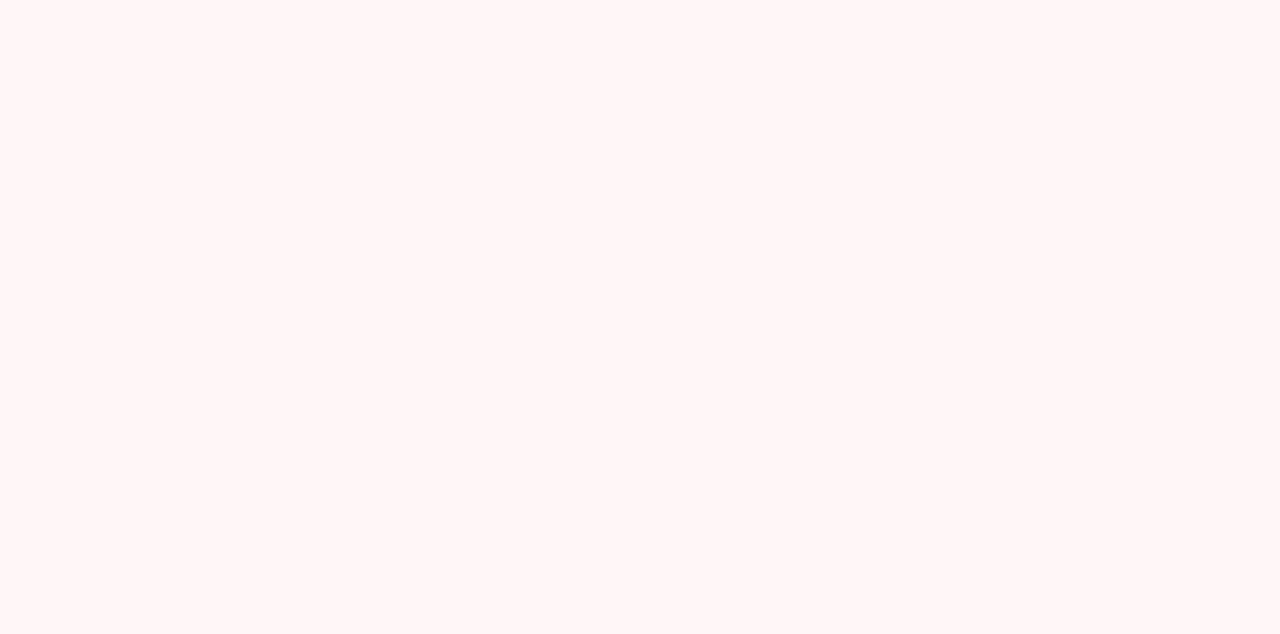
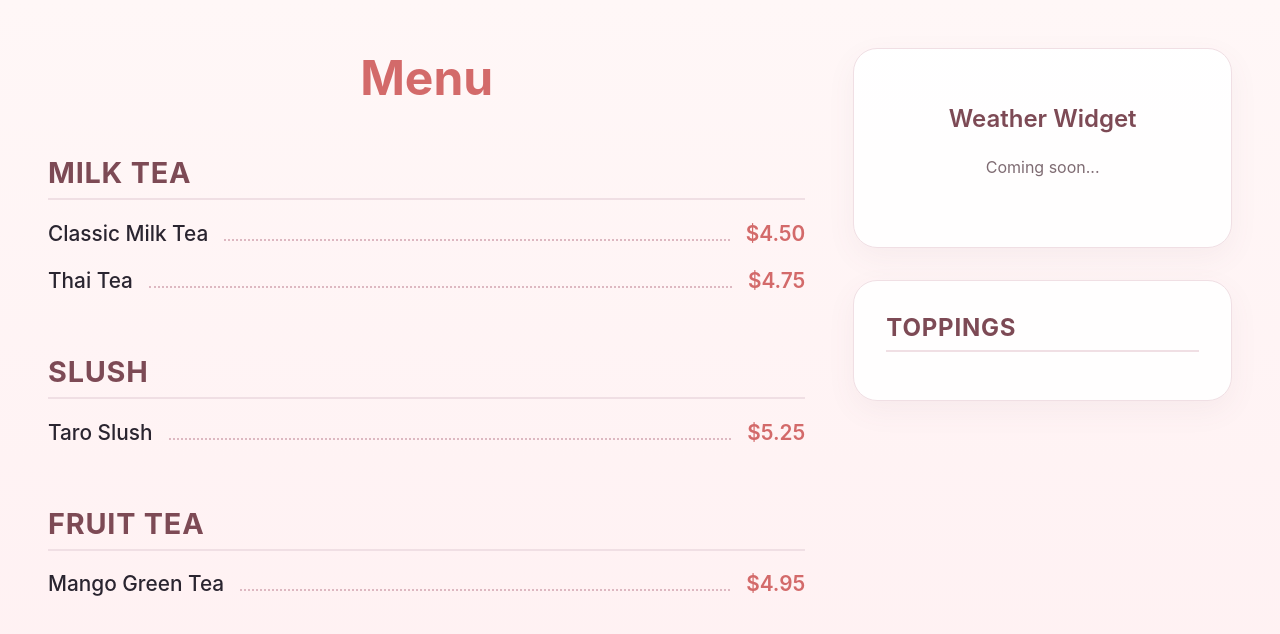
Before and after one commit to CSCE-331-Spring-2026-900-908/project3-team30, a React (Vite) app in the folder client/: page /menu-board in a window 1280 px wide. Before the commit this address led to /login. Shown: the top 634 px of the page. Built offline with nearby package versions, Linux system fonts and the light colour scheme.

Commit message:
added menu board (sorry forgot to branch)

```diff
--- a/client/src/App.jsx
+++ b/client/src/App.jsx
@@ -16,6 +16,7 @@ import SalesReportPage from './pages/SalesReportPage';
 import XReportPage from './pages/XReportPage';
 import ZReportPage from './pages/ZReportPage';
 import RestockReportPage from './pages/RestockReportPage';
+import MenuBoardPage from './pages/MenuBoardPage';
 
 export default function App() {
   return (
@@ -25,6 +26,8 @@ export default function App() {
 
       <Route path="/cashier-login" element={<LoginPage />} />
       <Route path="/manager-login" element={<ManagerLoginPage />} />
+
+      <Route path="/menu-board" element={<MenuBoardPage />} />
 
       <Route
         path="/manager"
--- /dev/null
+++ b/client/src/pages/MenuBoardPage.jsx
@@ -0,0 +1,92 @@
+import { useEffect, useState } from 'react';
+import { api } from '../services/api';
+import '../styles/app.css';
+
+export default function MenuBoardPage() {
+  const [menuItems, setMenuItems] = useState([]);
+  const [inventory, setInventory] = useState([]);
+  const [loading, setLoading] = useState(true);
+
+  useEffect(() => {
+    async function loadData() {
+      try {
+        const [items, inv] = await Promise.all([
+          api.getMenuItems(),
+          api.getInventory()
+        ]);
+        setMenuItems(items);
+        setInventory(inv);
+      } catch (error) {
+        console.error('Failed to load menu data:', error);
+      } finally {
+        setLoading(false);
+      }
+    }
+    loadData();
+  }, []);
+
+  // Group menu items by category (excluding toppings)
+  const groupedItems = menuItems
+    .filter(item => item.category !== 'topping')
+    .reduce((acc, item) => {
+      if (!acc[item.category]) {
+        acc[item.category] = [];
+      }
+      acc[item.category].push(item);
+      return acc;
+    }, {});
+
+  // Get toppings from inventory
+  const toppings = inventory.filter(item => item.category === 'topping');
+
+  if (loading) {
+    return (
+      <div className="centered-page">
+        <p>Loading menu...</p>
+      </div>
+    );
+  }
+
+  return (
+    <div className="menu-board-container">
+      <div className="menu-board-left">
+        <h1 className="menu-board-title">Menu</h1>
+
+        {Object.entries(groupedItems).map(([category, items]) => (
+          <div key={category} className="menu-board-section">
+            <h2 className="menu-board-category">{category}</h2>
+            <div className="menu-board-items">
+              {items.map(item => (
+                <div key={item.id} className="menu-board-row">
+                  <span className="menu-board-item-name">{item.name}</span>
+                  <span className="menu-board-dots"></span>
+                  <span className="menu-board-price">${item.price.toFixed(2)}</span>
+                </div>
+              ))}
+            </div>
+          </div>
+        ))}
+      </div>
+
+      <div className="menu-board-right">
+        <div className="menu-board-weather">
+          <p className="weather-placeholder">Weather Widget</p>
+          <p className="subtle">Coming soon...</p>
+        </div>
+
+        <div className="menu-board-toppings">
+          <h2 className="menu-board-category">Toppings</h2>
+          <div className="menu-board-items">
+            {toppings.map(topping => (
+              <div key={topping.sku} className="menu-board-row">
+                <span className="menu-board-item-name">{topping.name}</span>
+                <span className="menu-board-dots"></span>
+                <span className="menu-board-price">${topping.retailPrice.toFixed(2)}</span>
+              </div>
+            ))}
+          </div>
+        </div>
+      </div>
+    </div>
+  );
+}
--- a/client/src/styles/app.css
+++ b/client/src/styles/app.css
@@ -64,6 +64,133 @@ tr:hover { background: #fff8fa; }
 
 .portal-bottom { margin: 0 auto; width: min(65%, 840px);} /*so all buttons the same size*/
 
+/* Menu Board Styles */
+.menu-board-container {
+  min-height: 100vh;
+  padding: 3rem;
+  display: grid;
+  grid-template-columns: 2fr 1fr;
+  gap: 3rem;
+  background: linear-gradient(180deg, #fff7f7 0%, #fff0f2 100%);
+}
+
+.menu-board-left {
+  display: flex;
+  flex-direction: column;
+  gap: 2rem;
+}
+
+.menu-board-right {
+  display: flex;
+  flex-direction: column;
+  gap: 2rem;
+  align-items: flex-start;
+}
+
+.menu-board-title {
+  font-size: 3rem;
+  margin: 0 0 1rem 0;
+  color: #d36a6a;
+  text-align: center;
+  font-weight: 700;
+}
+
+.menu-board-section {
+  margin-bottom: 1.5rem;
+}
+
+.menu-board-category {
+  font-size: 1.8rem;
+  margin: 0 0 1rem 0;
+  color: #7d4a55;
+  text-transform: uppercase;
+  letter-spacing: 0.05rem;
+  border-bottom: 2px solid #f0dfe4;
+  padding-bottom: 0.5rem;
+}
+
+.menu-board-items {
+  display: flex;
+  flex-direction: column;
+  gap: 0.8rem;
+}
+
+.menu-board-row {
+  display: grid;
+  grid-template-columns: auto 1fr auto;
+  gap: 0.5rem;
+  align-items: baseline;
+  padding: 0.3rem 0;
+}
+
+.menu-board-item-name {
+  font-size: 1.3rem;
+  font-weight: 500;
+  color: #2a2530;
+}
+
+.menu-board-dots {
+  border-bottom: 2px dotted #ddb8c1;
+  margin: 0 0.5rem;
+  min-width: 2rem;
+}
+
+.menu-board-price {
+  font-size: 1.3rem;
+  font-weight: 600;
+  color: #d36a6a;
+  white-space: nowrap;
+}
+
+.menu-board-weather {
+  background: rgba(255, 255, 255, 0.95);
+  border: 1px solid #f0dfe4;
+  border-radius: 24px;
+  padding: 2rem;
+  width: 100%;
+  min-height: 200px;
+  display: flex;
+  flex-direction: column;
+  align-items: center;
+  justify-content: center;
+  box-shadow: 0 10px 30px rgba(121, 84, 96, 0.06);
+}
+
+.weather-placeholder {
+  font-size: 1.5rem;
+  font-weight: 600;
+  color: #7d4a55;
+  margin: 0 0 0.5rem 0;
+}
+
+.menu-board-toppings {
+  background: rgba(255, 255, 255, 0.95);
+  border: 1px solid #f0dfe4;
+  border-radius: 24px;
+  padding: 2rem;
+  width: 100%;
+  box-shadow: 0 10px 30px rgba(121, 84, 96, 0.06);
+}
+
+.menu-board-toppings .menu-board-category {
+  font-size: 1.5rem;
+}
+
+.menu-board-toppings .menu-board-item-name {
+  font-size: 1.1rem;
+}
+
+.menu-board-toppings .menu-board-price {
+  font-size: 1.1rem;
+}
+
+@media (max-width: 960px) {
+  .menu-board-container {
+    grid-template-columns: 1fr;
+    padding: 1.5rem;
+  }
+}
+
 @media (max-width: 960px) {
   .split-layout, .stat-grid, .quick-grid, .quick-grid.two-col, .quick-grid.three-col { grid-template-columns: 1fr; }
   .topbar { flex-direction: column; }
```
